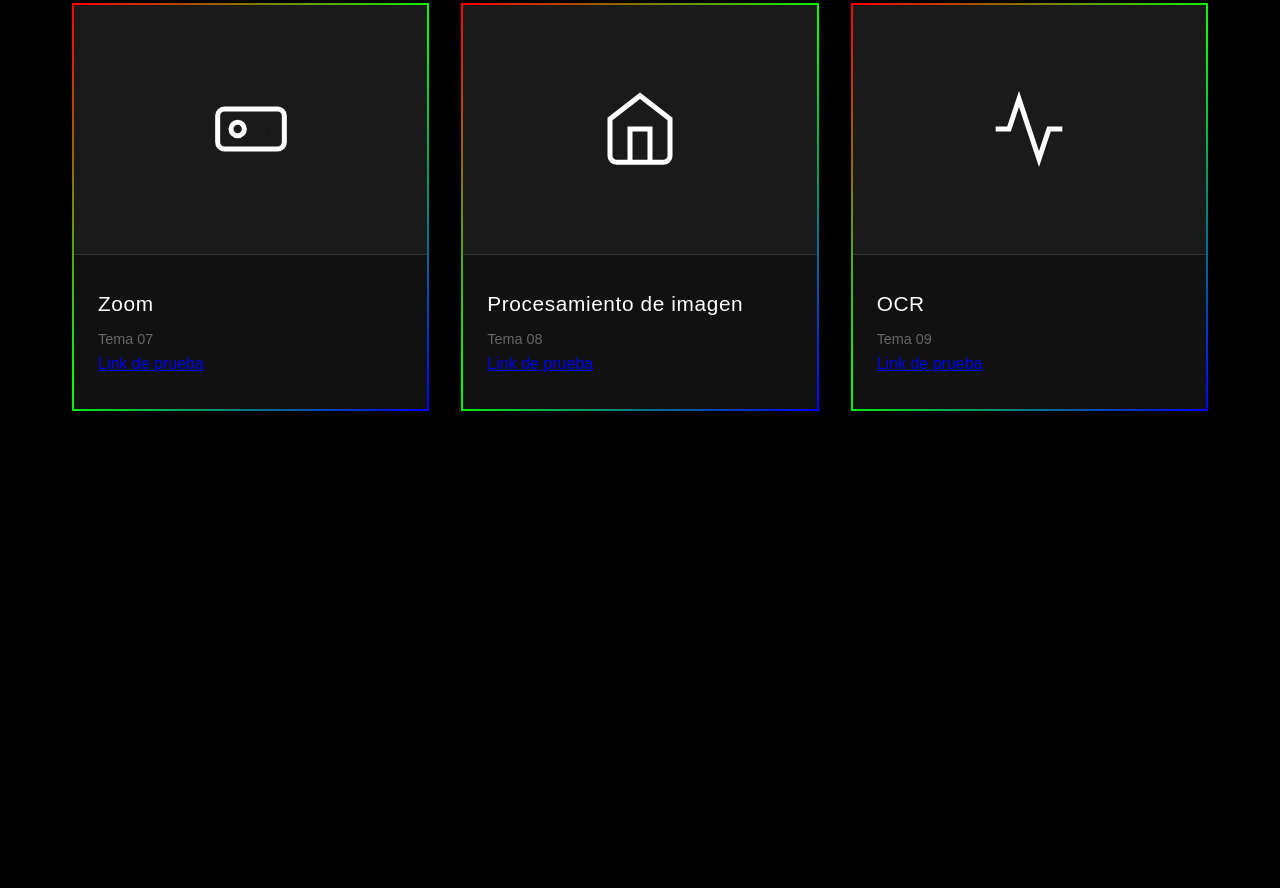
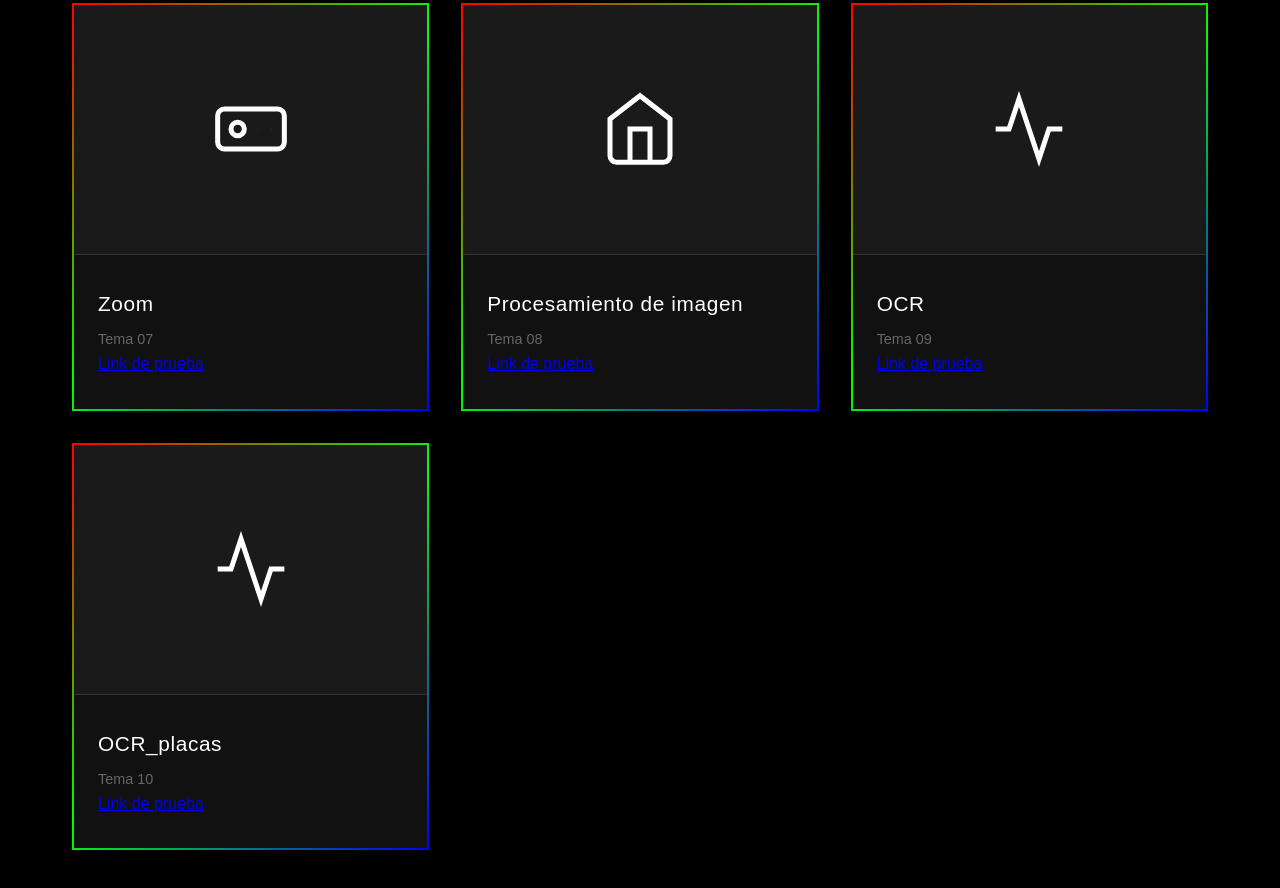
Before and after one commit to manuelcastillocb144-blip/Portafolio_va, a plain HTML site: page index.html in a window 1280 px wide. Shown: the part 1898-2786 px from the top of the page. Before the commit the page ends 2437 px from the top, so only its background shows below. Drawn offline with Linux system fonts and the light colour scheme.

Commit message:
Update index.html

```diff
--- a/index.html
+++ b/index.html
@@ -318,6 +318,19 @@
                     <a href="ocr.html">Link de prueba</a>
                 </div>
             </div>
+
+            <div class="card new-card">
+                <div class="card-image">
+                    <svg viewBox="0 0 24 24" fill="none" stroke-width="1.5">
+                        <polyline points="22 12 18 12 15 21 9 3 6 12 2 12"/>
+                    </svg>
+                </div>
+                <div class="card-content">
+                    <h3 class="card-title">OCR_placas</h3>
+                    <p class="card-number">Tema 10</p>
+                    <a href="ocr_placas.html">Link de prueba</a>
+                </div>
+            </div>
         </div>
     </section>
 
```
